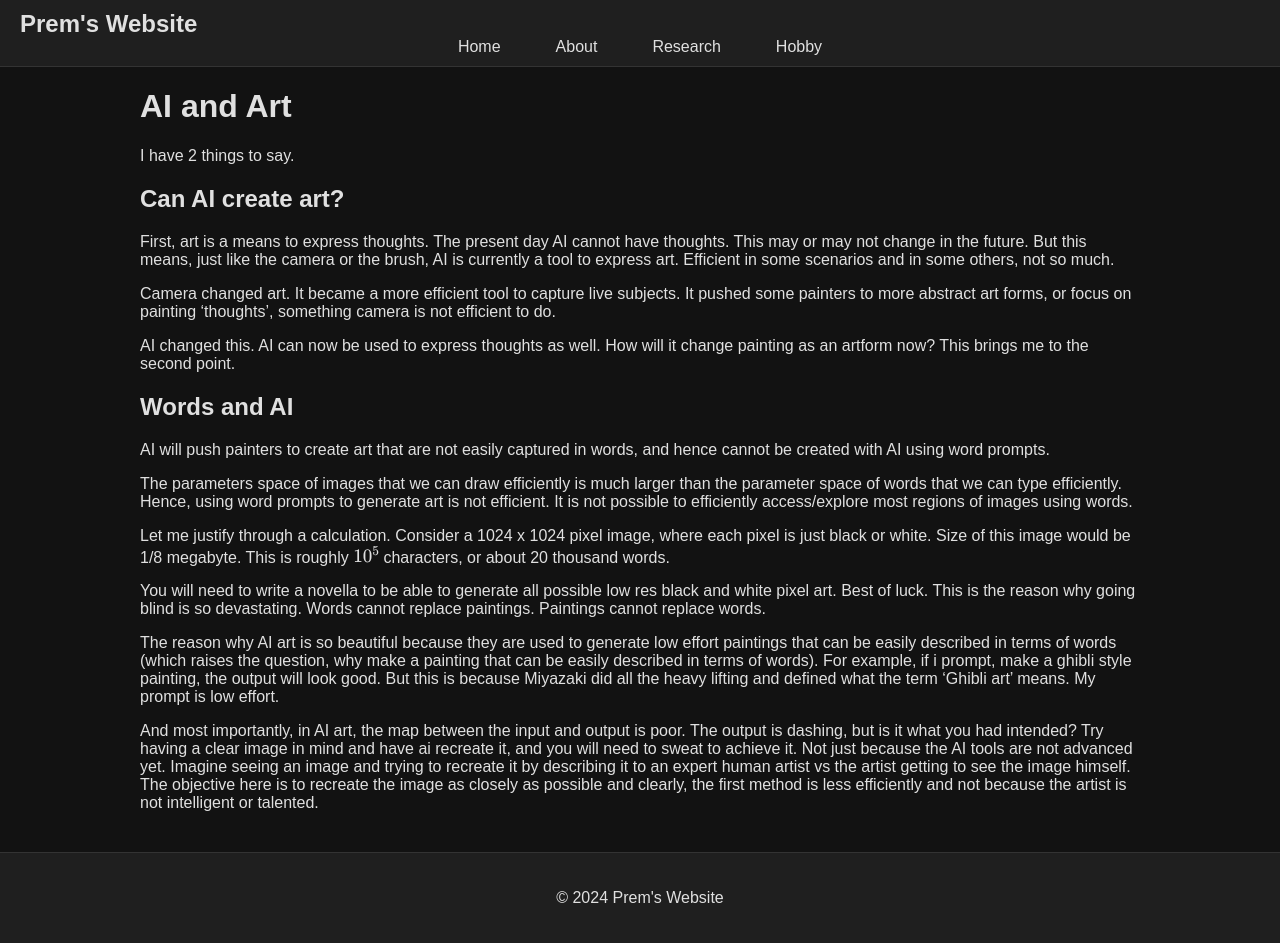
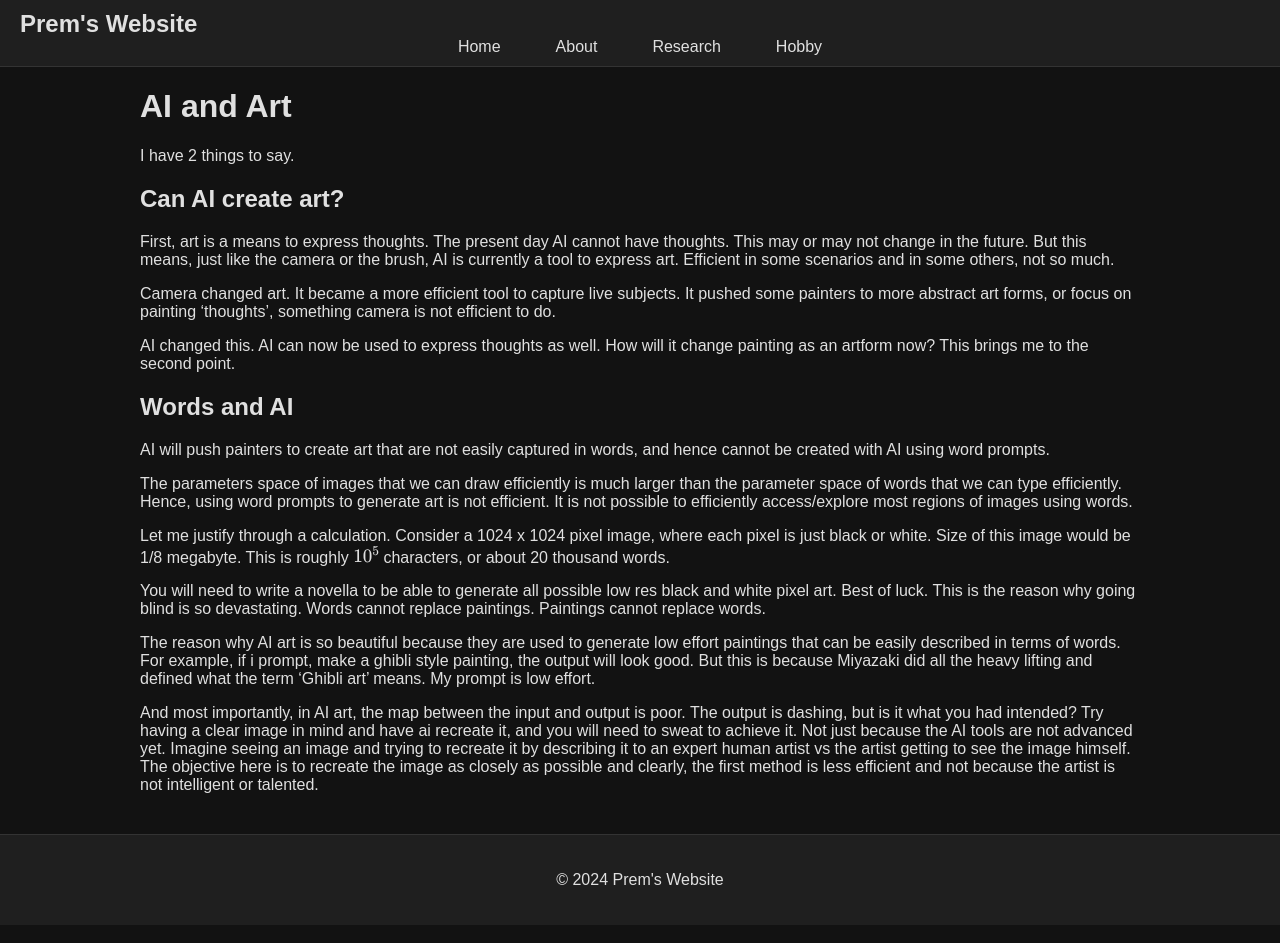
Before and after one commit to prem314/prem314.github.io, a Jekyll site: the page built from ai_and_art.md, in a window 1280 px wide. Built offline with Jekyll 4.4.1, drawn with Linux system fonts in a browser that asks for light colours.

Commit message:
Update ai_and_art.md

```diff
--- a/ai_and_art.md
+++ b/ai_and_art.md
@@ -26,6 +26,6 @@ Let me justify through a calculation. Consider a 1024 x 1024 pixel image, where
 
 You will need to write a novella to be able to generate all possible low res black and white pixel art. Best of luck. This is the reason why going blind is so devastating. Words cannot replace paintings. Paintings cannot replace words.
 
-The reason why AI art is so beautiful because they are used to generate low effort paintings that can be easily described in terms of words (which raises the question, why make a painting that can be easily described in terms of words). For example, if i prompt, make a ghibli style painting, the output will look good. But this is because Miyazaki did all the heavy lifting and defined what the term 'Ghibli art' means. My prompt is low effort.
+The reason why AI art is so beautiful because they are used to generate low effort paintings that can be easily described in terms of words. For example, if i prompt, make a ghibli style painting, the output will look good. But this is because Miyazaki did all the heavy lifting and defined what the term 'Ghibli art' means. My prompt is low effort.
 
-And most importantly, in AI art, the map between the input and output is poor. The output is dashing, but is it what you had intended? Try having a clear image in mind and have ai recreate it, and you will need to sweat to achieve it. Not just because the AI tools are not advanced yet. Imagine seeing an image and trying to recreate it by describing it to an expert human artist vs the artist getting to see the image himself. The objective here is to recreate the image as closely as possible and clearly, the first method is less efficiently and not because the artist is not intelligent or talented.
+And most importantly, in AI art, the map between the input and output is poor. The output is dashing, but is it what you had intended? Try having a clear image in mind and have ai recreate it, and you will need to sweat to achieve it. Not just because the AI tools are not advanced yet. Imagine seeing an image and trying to recreate it by describing it to an expert human artist vs the artist getting to see the image himself. The objective here is to recreate the image as closely as possible and clearly, the first method is less efficient and not because the artist is not intelligent or talented.
```
